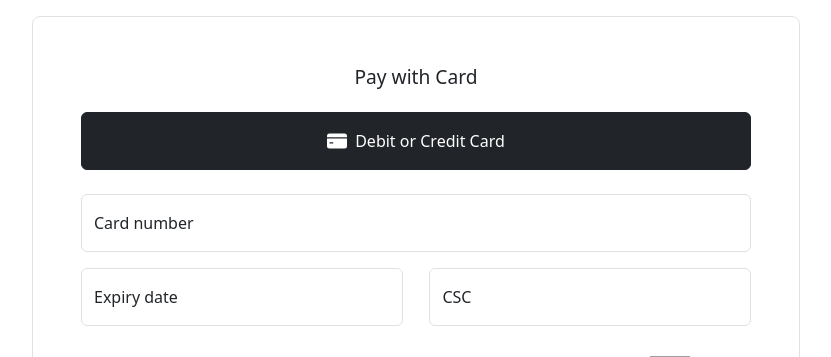
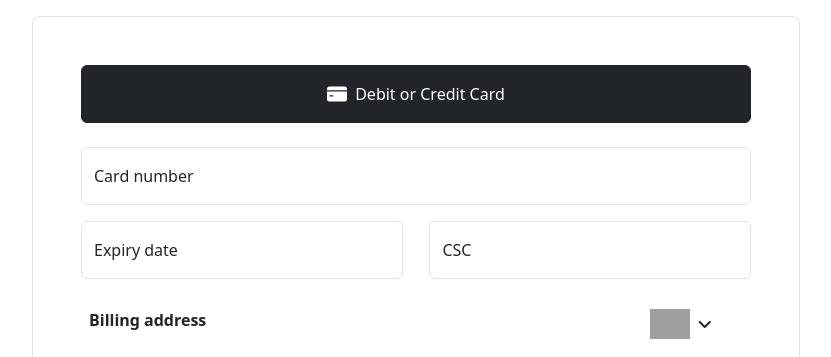
Before and after one commit to Ezekiah3854/Tatt-Appointment-Booking, a Flask app: page /p/card in a window 1280 px wide. Shown: the top 357 px of the page, without its empty margins (224-1055 px from the left). Run offline with Flask 3, Linux system fonts and the light colour scheme; some libraries are stand-ins or nearby versions; grey boxes are pictures that could not be loaded.

Commit message:
commit changes

```diff
--- a/templates/debitdet.html
+++ b/templates/debitdet.html
@@ -44,8 +44,6 @@
 
         <!-- Main content -->
         <div class="paypal-form bg-white rounded-lg mt-3 mb-3 flex-grow flex flex-col justify-center">
-            <h2 class="text-center mb-4" style="font-size: larger; font-weight: 500;">Pay with Card</h2>
-
             <!-- Card Payment Button -->
         <div class="d-grid mb-4">
             <button class="btn btn-dark d-flex justify-content-center align-items-center gap-2 py-3">
```
